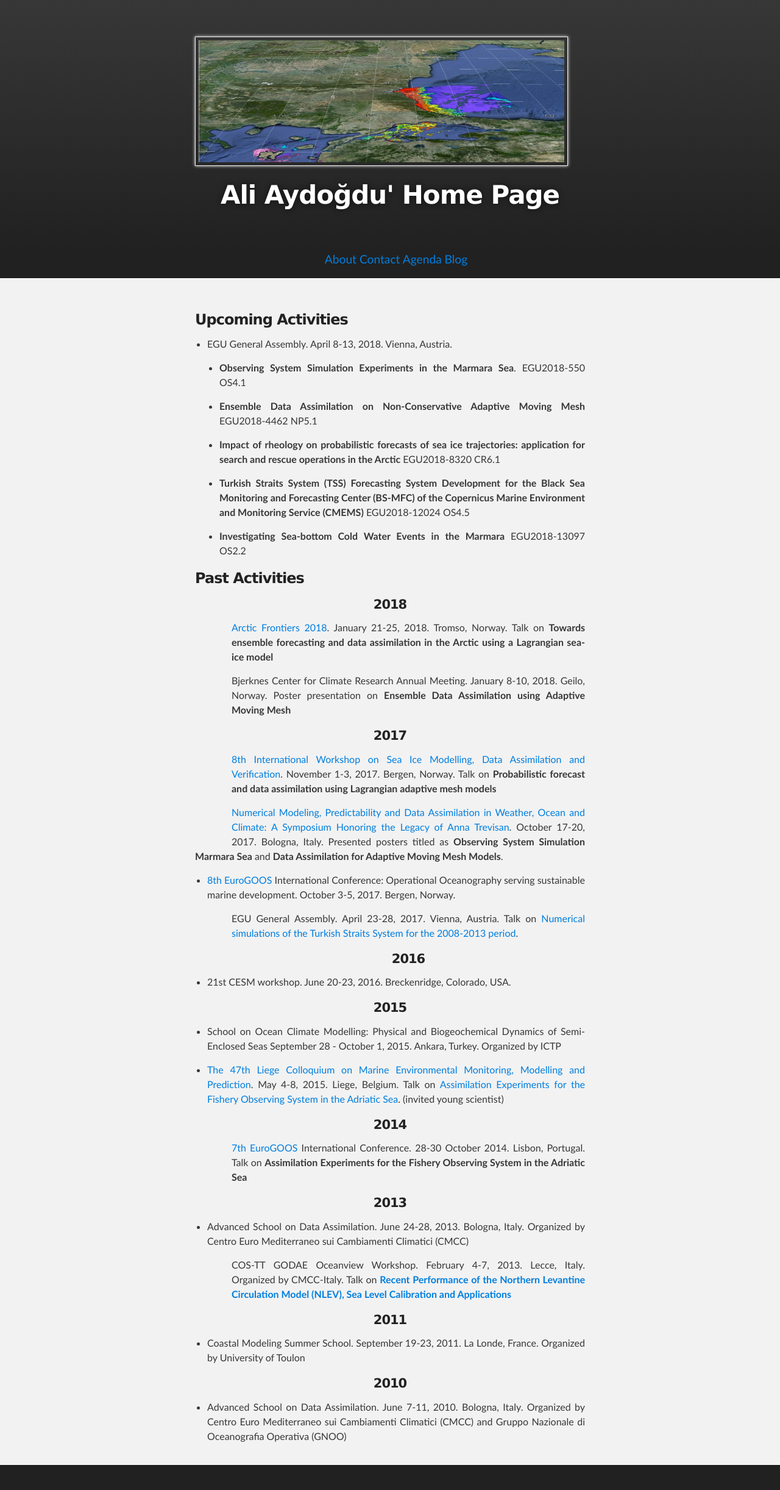
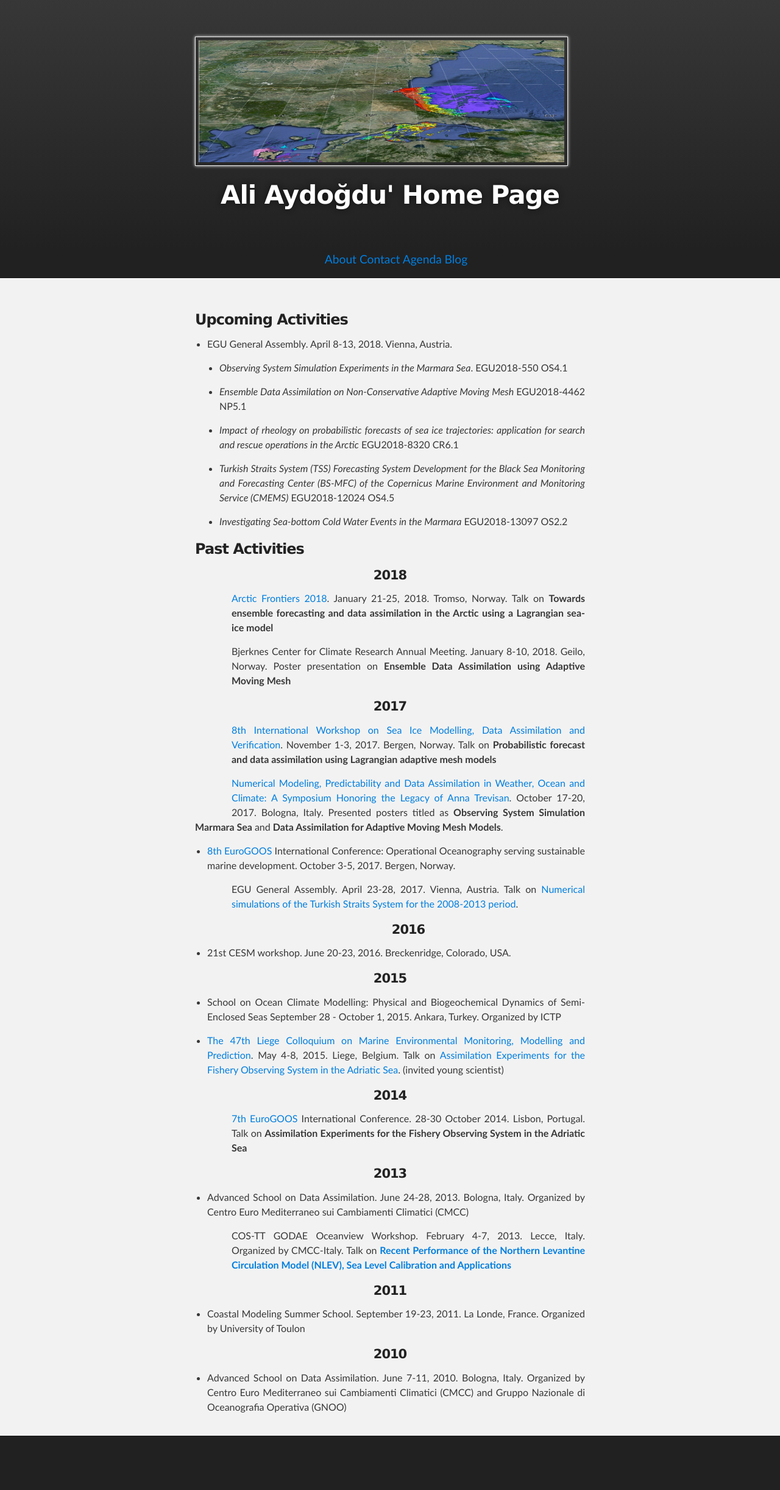
Before and after one commit to aydogduali/aydogduali.github.io, a Jekyll site: the page built from calendar/index.md, in a window 1280 px wide. Shown: the whole page at 61% size. Built offline with Jekyll 4.4.1, drawn with Linux system fonts in a browser that asks for light colours; the repository's description, which GitHub fills in, is left out; our own code applies the rules of GitHub Pages for plain Markdown files; after the commit the page ends 2395 px from its top, so only the background shows below that; grey boxes are pictures that could not be loaded.

Commit message:
EGU 2018 presentations

```diff
--- a/calendar/index.md
+++ b/calendar/index.md
@@ -6,15 +6,15 @@ layout: default
 
 - EGU General Assembly. April 8-13, 2018. Vienna, Austria.
 
-    - **Observing System Simulation Experiments in the Marmara Sea**. EGU2018-550 OS4.1
+    - *Observing System Simulation Experiments in the Marmara Sea*. EGU2018-550 OS4.1
 
-    - **Ensemble Data Assimilation on Non-Conservative Adaptive Moving Mesh** EGU2018-4462 NP5.1
+    - *Ensemble Data Assimilation on Non-Conservative Adaptive Moving Mesh* EGU2018-4462 NP5.1
 
-    - **Impact of rheology on probabilistic forecasts of sea ice trajectories: application for search and rescue operations in the Arctic** EGU2018-8320 CR6.1
+    - *Impact of rheology on probabilistic forecasts of sea ice trajectories: application for search and rescue operations in the Arctic* EGU2018-8320 CR6.1
 
-    - **Turkish Straits System (TSS) Forecasting System Development for the Black Sea Monitoring and Forecasting Center (BS-MFC) of the Copernicus Marine Environment and Monitoring Service (CMEMS)** EGU2018-12024 OS4.5
+    - *Turkish Straits System (TSS) Forecasting System Development for the Black Sea Monitoring and Forecasting Center (BS-MFC) of the Copernicus Marine Environment and Monitoring Service (CMEMS)* EGU2018-12024 OS4.5
 
-    - **Investigating Sea-bottom Cold Water Events in the Marmara** EGU2018-13097 OS2.2
+    - *Investigating Sea-bottom Cold Water Events in the Marmara* EGU2018-13097 OS2.2
 
 ###  Past Activities
 
```
